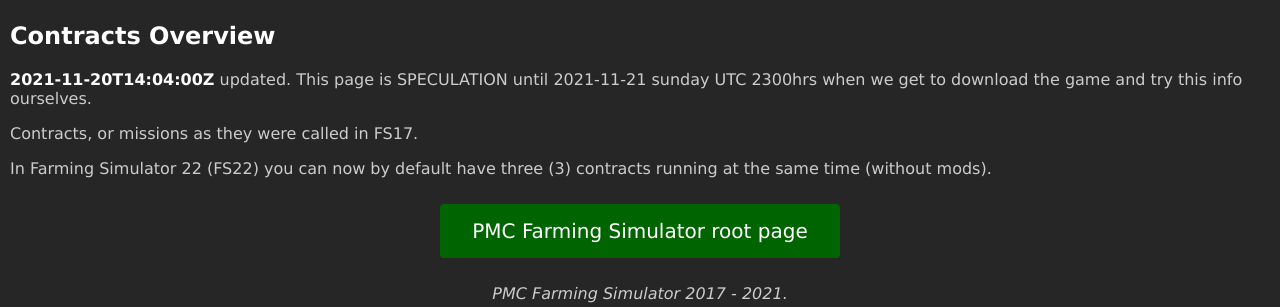
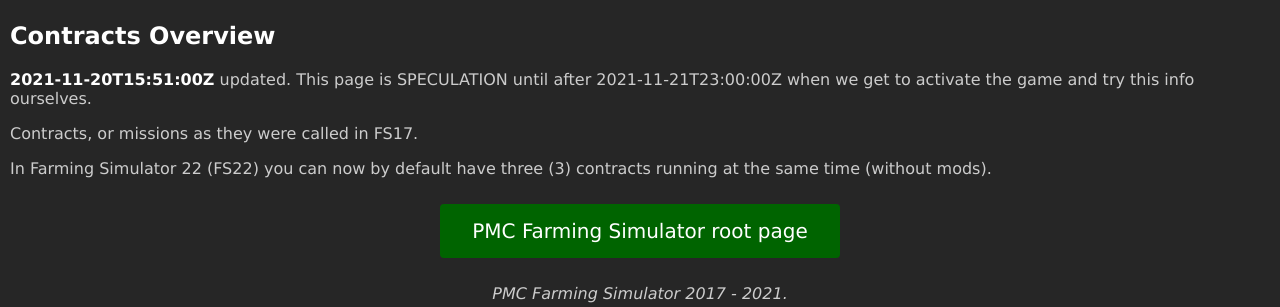
Before and after one commit to SnakeManPMC/html-farming-simulator.org, a PHP site: page /22/contracts.php in a window 1280 px wide. Shown: the part 59-366 px from the top of the page. Run offline with PHP 8.4, Linux system fonts and the light colour scheme.

Commit message:
FS22 activation info fix

```diff
--- a/22/contracts.php
+++ b/22/contracts.php
@@ -24,7 +24,7 @@
 	<h2>Contracts Overview</h2>
 
 <p>
-<b>2021-11-20T14:04:00Z</b> updated. This page is SPECULATION until 2021-11-21 sunday UTC 2300hrs when we get to download the game and try this info ourselves.
+<b>2021-11-20T15:51:00Z</b> updated. This page is SPECULATION until after 2021-11-21T23:00:00Z when we get to activate the game and try this info ourselves.
 </p>
 
 <p>
--- a/22/equipment-vehicle-prices.php
+++ b/22/equipment-vehicle-prices.php
@@ -24,7 +24,7 @@
 	<h2>Equipment and Vehicle Prices FS22</h2>
 
 <p>
-<b>2021-11-20T14:48:00Z</b> updated. This page is SPECULATION until after 2021-11-21 sunday UTC 2300hrs when we get to download the game and try this info ourselves.
+<b>2021-11-20T15:51:00Z</b> updated. This page is SPECULATION until after 2021-11-21T23:00:00Z when we get to activate the game and try this info ourselves.
 </p>
 
 
--- a/22/guide.php
+++ b/22/guide.php
@@ -25,7 +25,7 @@
 	<h2>Playing Guide</h2>
 
 <p>
-<b>2021-11-20T15:43:00Z</b> updated. This page is SPECULATION until 2021-11-21 sunday UTC 2300hrs when we get to download the game and try this info ourselves.
+<b>2021-11-20T15:51:00Z</b> updated. This page is SPECULATION until after 2021-11-21T23:00:00Z when we get to activate the game and try this info ourselves.
 </p>
 
 <p>
--- a/22/map-making-tutorial.php
+++ b/22/map-making-tutorial.php
@@ -24,7 +24,7 @@
 	<h2>Overview</h2>
 
 <p>
-<b>2021-11-20T14:59:00Z</b> updated. This page is SPECULATION until after 2021-11-21 sunday UTC 2300hrs when we get to download the game and try this info ourselves.
+<b>2021-11-20T15:51:00Z</b> updated. This page is SPECULATION until after 2021-11-21T23:00:00Z when we get to activate the game and try this info ourselves.
 </p>
 
 <p>
```
